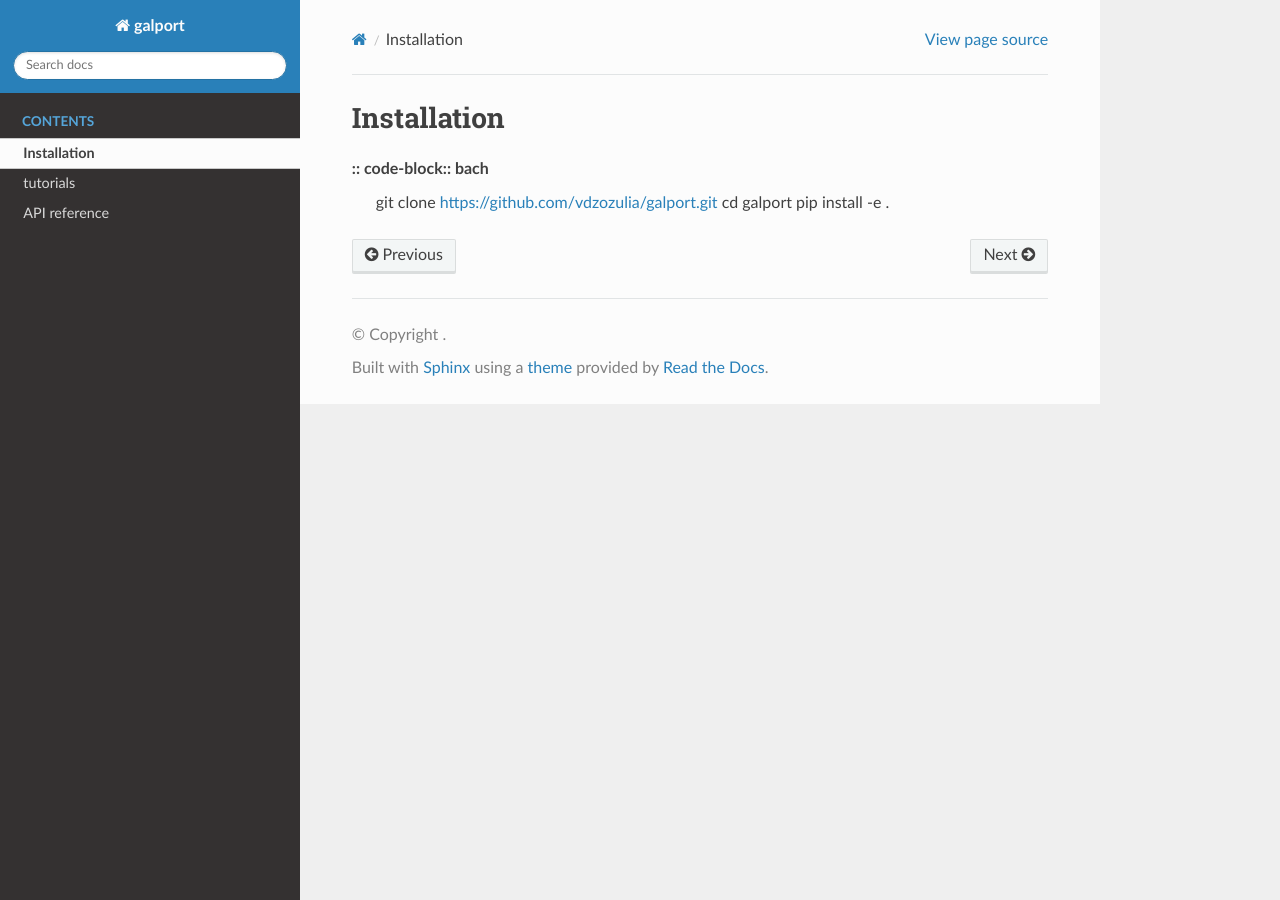
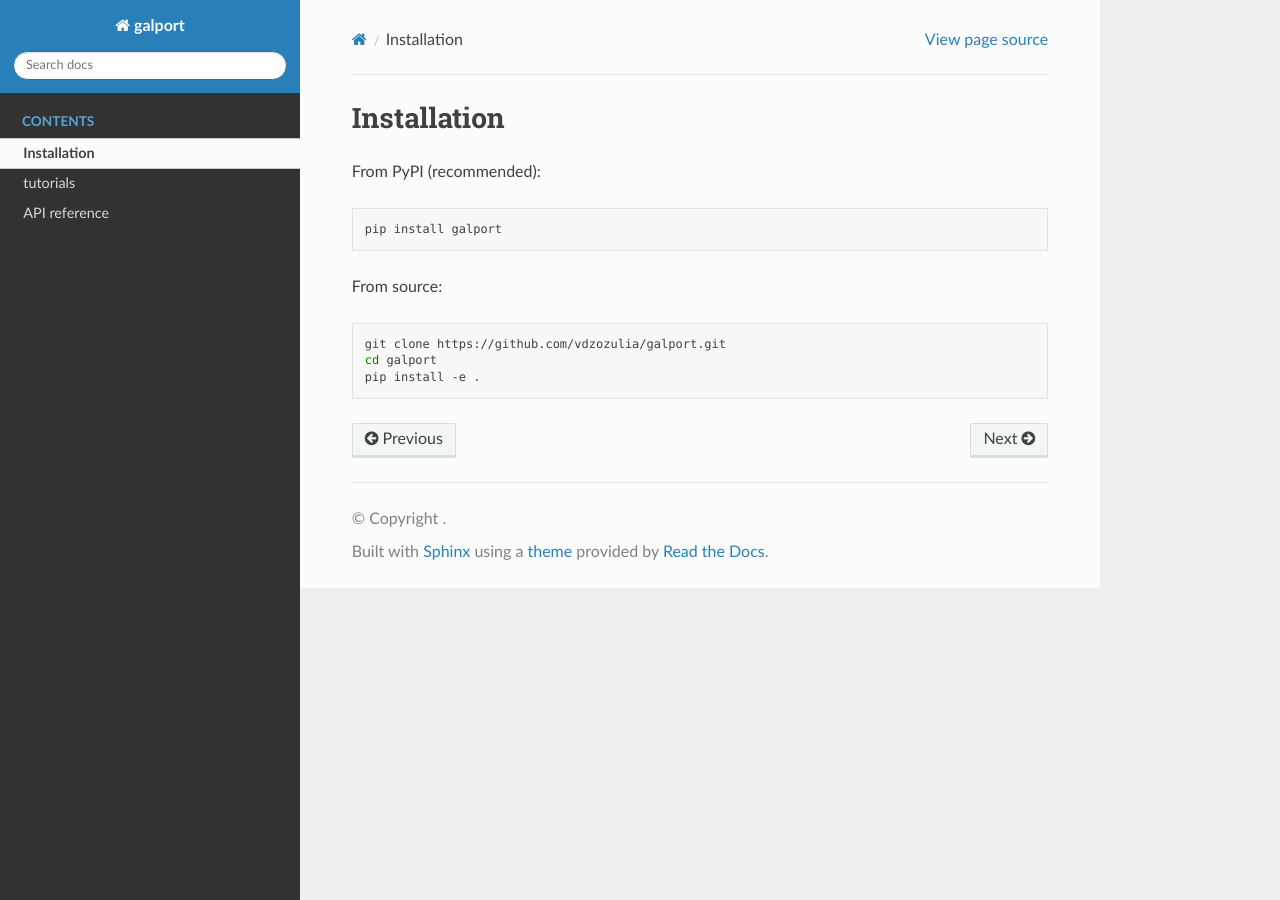
Before and after one commit to vdzozulia/galport, a Sphinx documentation site: the page built from docs/source/installation.rst, in a window 1280 px wide. Built offline with Sphinx 7.4.7 and the Read the Docs theme 3.1.0, drawn with Linux system fonts in a browser that asks for light colours; pages that are not in the unit, such as notebooks, are missing from menus.

Commit message:
change docs 3

```diff
--- a/docs/source/conf.py
+++ b/docs/source/conf.py
@@ -21,6 +21,7 @@ extensions = [
     'sphinx.ext.autosummary',
     'sphinx.ext.intersphinx',
     'sphinx.ext.viewcode',
+    'sphinx.ext.napoleon',
     'nbsphinx'
 ]
 
--- a/docs/source/installation.rst
+++ b/docs/source/installation.rst
@@ -3,8 +3,16 @@ Installation
 ============
 
 
+From PyPI (recommended):
 
-:: code-block:: bach
-    git clone https://github.com/vdzozulia/galport.git
-    cd galport
-    pip install -e .
+.. code-block:: bash
+
+   pip install galport
+
+From source:
+
+.. code-block:: bash
+
+   git clone https://github.com/vdzozulia/galport.git
+   cd galport
+   pip install -e .
```
Also changed, not shown: docs/source/reference.rst (+18 -1 lines), docs/source/tutorials.rst (+6 -6 lines).
